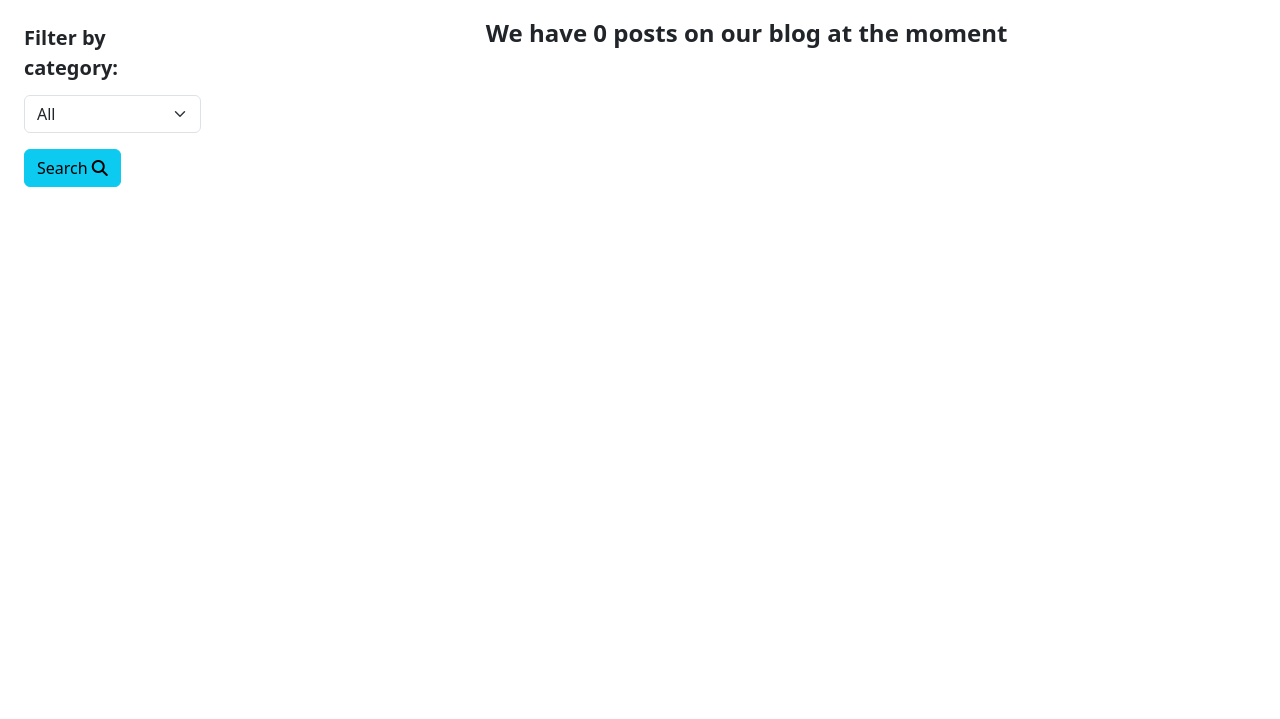
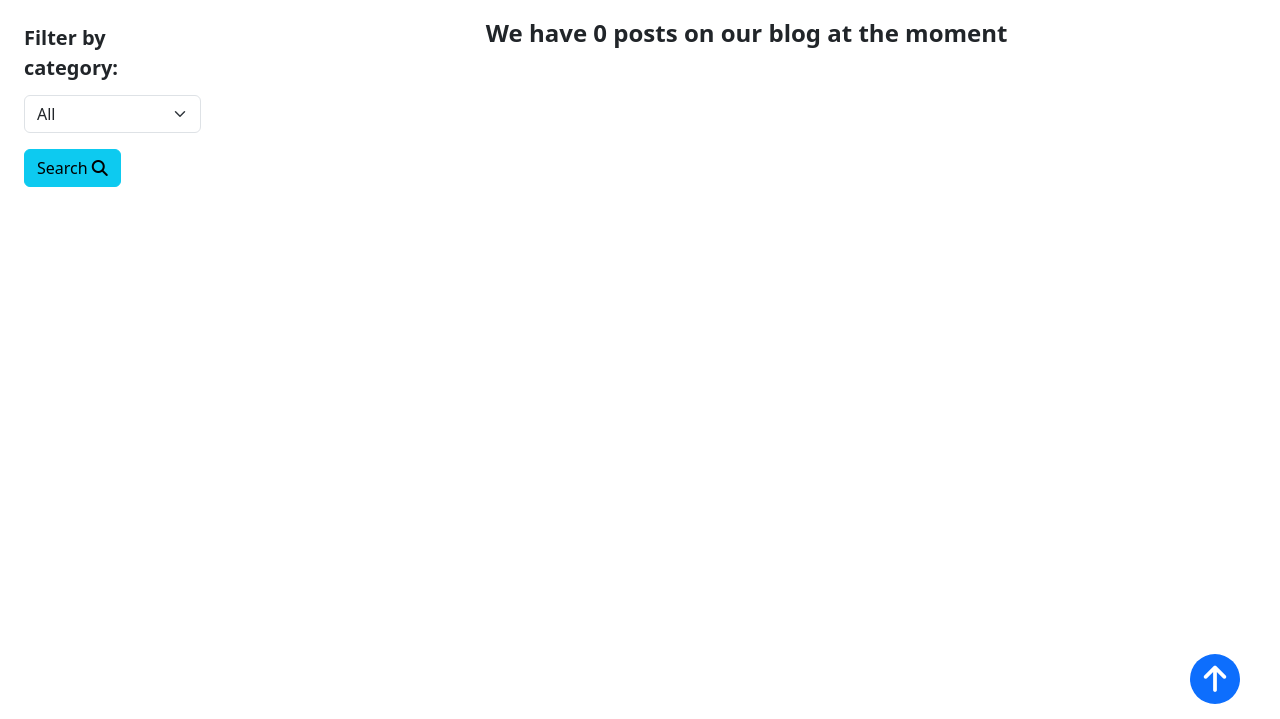
Before and after one commit to SimoneCalzari/php-blog, a PHP site: page /Post_Boolean/ in a window 1280 px wide. Shown: the part 81-800 px from the top of the page. Run offline with PHP 8.4, Linux system fonts and the light colour scheme; data that the repository does not hold is empty.

Commit message:
feat: aggiunto back to top

```diff
--- /dev/null
+++ b/css/style.css
@@ -0,0 +1,15 @@
+#back-to-top {
+  display: inline-block;
+  color: white;
+  width: 50px;
+  border-radius: 50%;
+  aspect-ratio: 1/1;
+  text-align: center;
+  line-height: 50px;
+  vertical-align: middle;
+  font-size: 30px;
+  position: absolute;
+  bottom: 15px;
+  right: 40px;
+  cursor: pointer;
+}
--- a/index.php
+++ b/index.php
@@ -33,10 +33,16 @@ if (in_array($curr_category, $cat_ids)) {
     <meta charset="UTF-8">
     <meta name="viewport" content="width=device-width, initial-scale=1.0">
     <?php require_once __DIR__ . '/partials/boos_font.php' ?>
+    <link rel="stylesheet" href="css/style.css">
     <title>PHP MY BLOG</title>
 </head>
 
 <body class="vh-100 d-flex flex-column">
+    <!-- BACK TO TOP BUTTON -->
+    <div id="back-to-top" class="bg-primary">
+        <i class="fa-solid fa-arrow-up"></i>
+    </div>
+    <!-- /BACK TO TOP BUTTON -->
     <?php require_once __DIR__ . '/partials/public_header.php' ?>
     <main class="flex-grow-1 h-25">
         <div class="container-fluid h-100">
@@ -58,7 +64,7 @@ if (in_array($curr_category, $cat_ids)) {
                 </div>
                 <!-- /RICERCA PER CATEGORIA -->
                 <!-- POSTS -->
-                <div class="col-10 pt-3 h-100 overflow-auto">
+                <div class="col-10 pt-3 h-100 overflow-auto" id="back-to-top-target">
                     <?php if ($curr_category) : ?>
                         <p class="text-center fw-bold fs-4">Your research has produced <?php echo count($posts) ? count($posts) : 'no' ?> results</p>
                     <?php else : ?>
@@ -69,7 +75,7 @@ if (in_array($curr_category, $cat_ids)) {
                             <?php foreach ($posts as $post) : ?>
                                 <!-- POST -->
                                 <div class="col-6 px-4 mb-5">
-                                    <div class="bg-body-secondary  px-4 pb-4 rounded-5">
+                                    <div class="bg-body-secondary  px-4 pb-4 rounded-5 h-100">
                                         <header class="d-flex justify-content-between align-items-center">
                                             <h3 class="text-center py-3">
                                                 <?php echo strtoupper($post['title']) ?> by <?php echo $post['username'] ?>
@@ -93,12 +99,14 @@ if (in_array($curr_category, $cat_ids)) {
                 </div>
                 <!-- /POSTS -->
             </div>
-
         </div>
     </main>
     <!-- JS MENU -->
     <script src="js/menu.js"></script>
     <!-- /JS MENU -->
+    <!-- JS BACK TO TOP -->
+    <script src="js/backToTop.js"></script>
+    <!-- /JS BACK TO TOP -->
 </body>
 
 </html>
--- /dev/null
+++ b/js/backToTop.js
@@ -0,0 +1,10 @@
+"use strict";
+// button back to top
+const backTop = document.getElementById("back-to-top");
+// back to top function
+backTop.addEventListener("click", function () {
+  document.getElementById("back-to-top-target").scroll({
+    top: 0,
+    behavior: "smooth",
+  });
+});
--- a/post/create.php
+++ b/post/create.php
@@ -109,6 +109,9 @@ if (isset($_POST['submit'])) {
             </form>
         </div>
     </main>
+    <!-- JS MENU -->
+    <script src="../js/menu.js"></script>
+    <!-- /JS MENU -->
     <!-- JS PREVIEW IMMAGINE CARICARE -->
     <script src="../js/previews.js"></script>
     <!-- /JS PREVIEW IMMAGINE CARICARE -->
--- a/post/edit.php
+++ b/post/edit.php
@@ -153,6 +153,9 @@ if (isset($_POST['submit'])) {
             </form>
         </div>
     </main>
+    <!-- JS MENU -->
+    <script src="../js/menu.js"></script>
+    <!-- /JS MENU -->
     <!-- JS PREVIEW IMMAGINE CARICARE -->
     <script src="../js/previews.js"></script>
     <!-- /JS PREVIEW IMMAGINE CARICARE -->
--- a/post/show.php
+++ b/post/show.php
@@ -65,6 +65,9 @@ $conn->close();
             </div>
         </div>
     </main>
+    <!-- JS MENU -->
+    <script src="../js/menu.js"></script>
+    <!-- /JS MENU -->
 </body>
 
 </html>
```
Also changed, not shown: login.php (+4 -4 lines), post/index.php (+9 -2 lines), uploads/27920maki_sushi.jpg (added).
